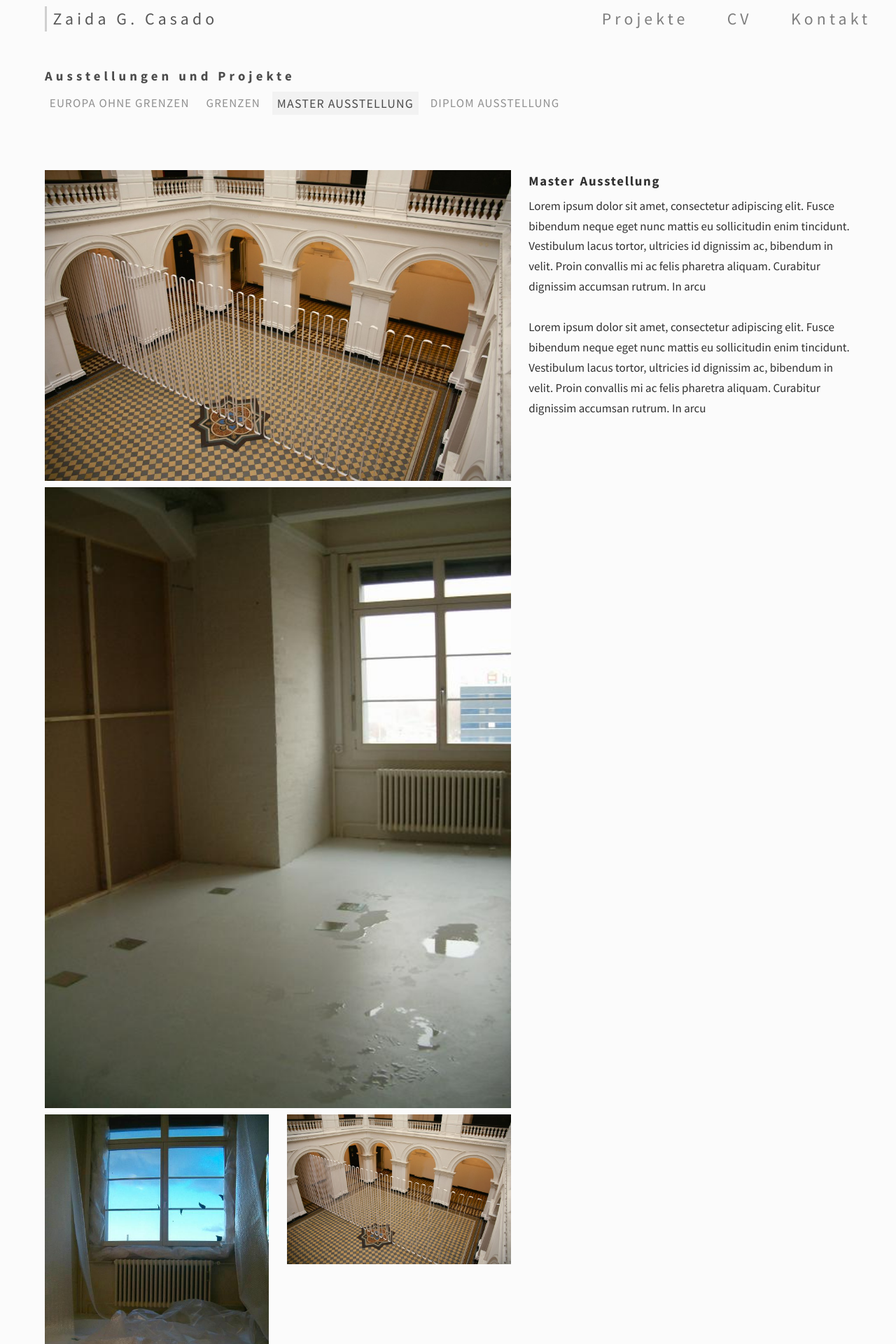
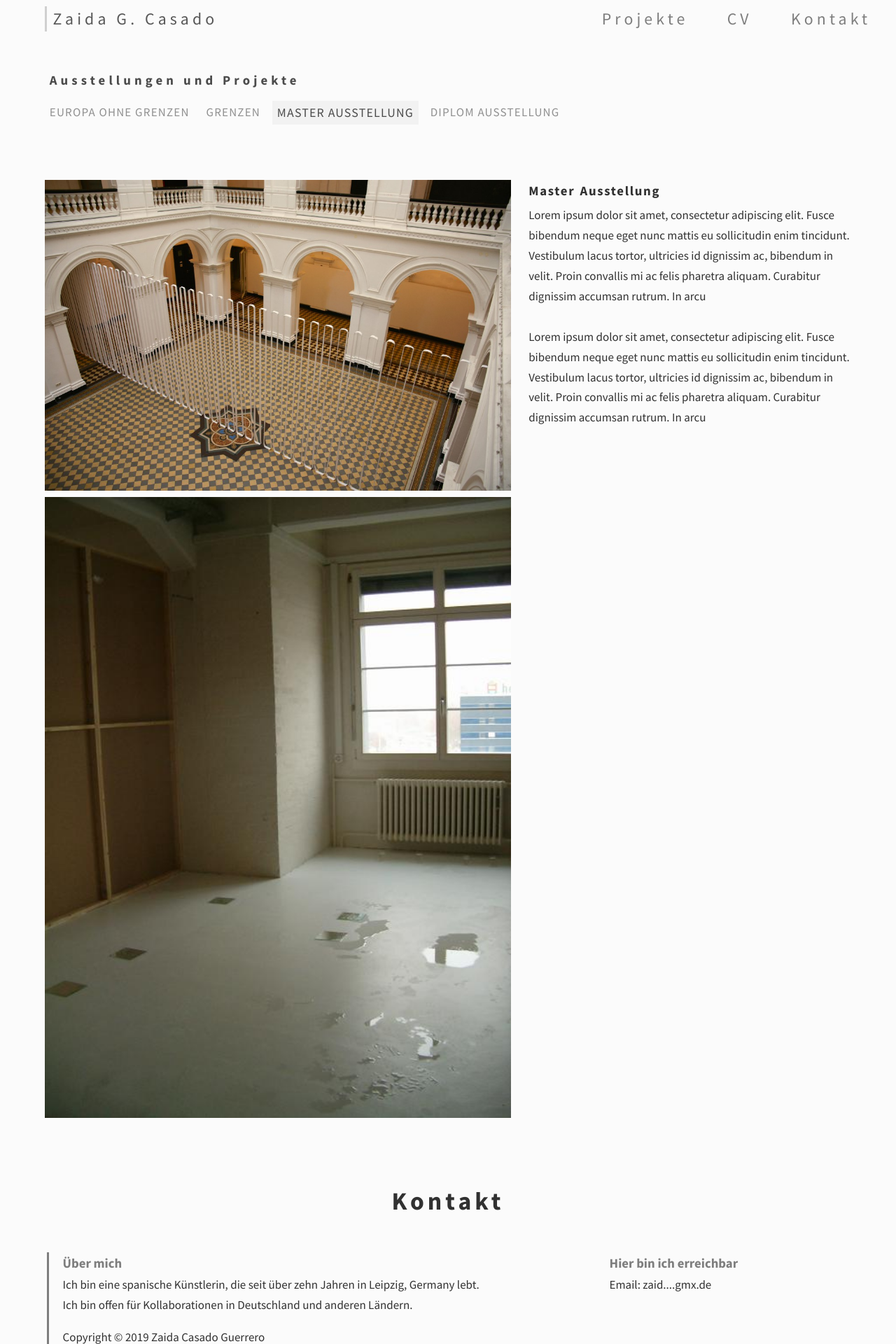
Before and after one commit to fraenze-st/KuenstlerPortfolio_ZaidaGuerreroCasado, a Jekyll site: the page built from _posts/2018-05-20-Master-Ausstellung.md, in a window 1280 px wide. Shown: the top 1920 px of the page at 70% size. Built offline with Jekyll 4.4.1, drawn with Linux system fonts in a browser that asks for light colours; nearby versions of some CDN libraries.

Commit message:
minor changes

```diff
--- a/_posts/2018-05-20-Master-Ausstellung.md
+++ b/_posts/2018-05-20-Master-Ausstellung.md
@@ -11,16 +11,6 @@ images-big:
     title: Birthday Cake
   - image_path: ../assets/images/project7.jpg
     title: Black Forest
-
-images-left:
-  - image_path: ../assets/images/project6.jpg
-    title: Apple Pie
-  - image_path: ../assets/images/project1.jpg
-    title: Birthday Cake
-images-right:
-  - image_path: ../assets/images/project2.jpg
-    title: Apple Pie
-
 ---
 
 Lorem ipsum dolor sit amet, consectetur adipiscing elit. Fusce bibendum neque eget nunc mattis eu sollicitudin enim tincidunt. Vestibulum lacus tortor, ultricies id dignissim ac, bibendum in velit. Proin convallis mi ac felis pharetra aliquam. Curabitur dignissim accumsan rutrum. In arcu
--- a/assets/scss/imports/_contact.scss
+++ b/assets/scss/imports/_contact.scss
@@ -53,16 +53,16 @@
         grid-column-gap: 3rem;
         grid-row-gap: 1rem;
         justify-content: center;
-        padding-left: 2vw;
+        padding-left: 1.5vw;
         border-left: 0.2rem solid lighten($darkgrey, 30%);
 
         @media #{$middle} {
-            grid-gap: 1.5rem;
+            grid-column-gap: 1.5rem;
             // color: green;
         }
 
         @media #{$small} {
-            grid-gap: 0.8rem;
+            grid-column-gap: 0.8rem;
             grid-template-columns: 58% 1fr;
             border-left: 0.15rem solid lighten($darkgrey, 30%);
             // color: green;
--- a/assets/scss/imports/_html.scss
+++ b/assets/scss/imports/_html.scss
@@ -19,14 +19,6 @@ html {
     scroll-behavior: smooth;
     font-size: 17px;
     /* overflow-y: scroll; */
-}
-
-h1,
-h2,
-h3,
-h4,
-h5 {
-    text-transform: capitalize;
 }
 
 h4 {
--- a/assets/scss/imports/_navbar.scss
+++ b/assets/scss/imports/_navbar.scss
@@ -114,6 +114,7 @@
         font-size: 1.1rem;
         text-transform: none;
         color: lighten($darkgrey, 10%);
+        padding: 0.4rem;
 
         @media #{$middle} {
             font-size: 0.9rem;
@@ -138,13 +139,13 @@
             white-space: nowrap;
             overflow-x: auto;
             -webkit-overflow-scrolling: touch;
-            // -ms-overflow-style: -ms-autohiding-scrollbar;
-            // scrollbar-width: none;
+            -ms-overflow-style: -ms-autohiding-scrollbar;
+            scrollbar-width: none;
 
 
-            // .nb-scroll::-webkit-scrollbar {
-            //     display: none;
-            // }
+            .nb-scroll::-webkit-scrollbar {
+                display: none;
+            }
         }
 
 
```
